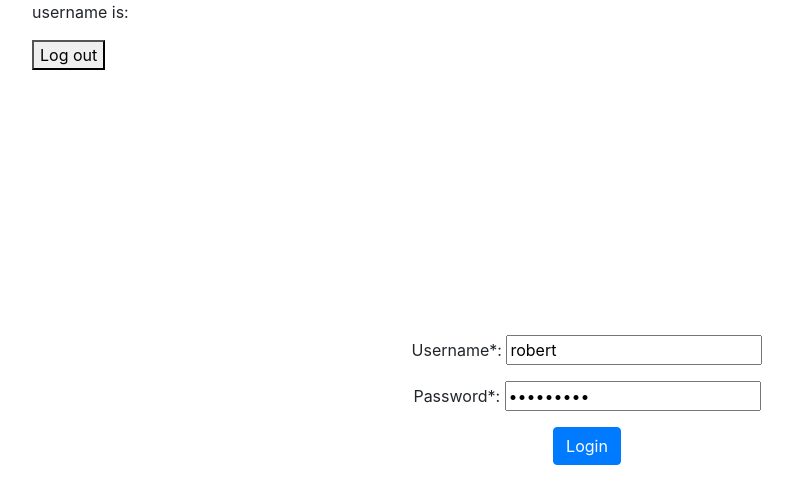
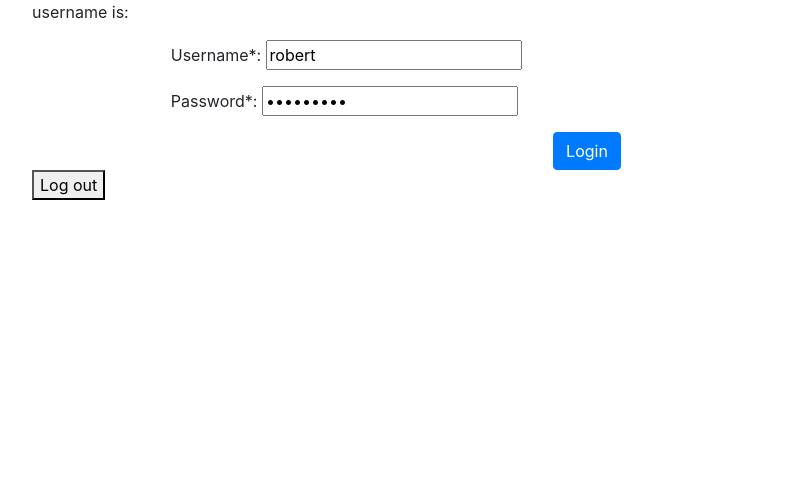
Before and after one commit to AlaaEl-DinAhmed/orders, an Angular app: page /login in a window 1280 px wide. Shown: the top 504 px of the page, without its empty margins (53-846 px from the left). Built offline with nearby package versions, Linux system fonts and the light colour scheme.

Commit message:
adding auth-guard to home page

```diff
--- a/src/app/app-routing.module.ts
+++ b/src/app/app-routing.module.ts
@@ -4,6 +4,7 @@ import { LoginComponent } from './app/core/login/login.component';
 import { NotFoundComponent } from './app/core/not-found/not-found.component';
 import { HomeComponent } from './app/core/home/home.component';
 import { RegisterComponent } from './app/core/register/register.component';
+import { AuthGuard } from './services/auth-guard.service';
 
 const routes: Routes = [
   {
@@ -21,11 +22,16 @@ const routes: Routes = [
   },
   {
     path: 'home',
+    canActivate: [AuthGuard],
     component: HomeComponent
   },
   {
+    path: 'not-found',
+    component: NotFoundComponent
+  },
+  {
     path: '**',
-    component: NotFoundComponent
+    redirectTo: 'not-found'
   }
 ];
 
--- a/src/app/app.module.ts
+++ b/src/app/app.module.ts
@@ -12,6 +12,7 @@ import { HomeComponent } from './app/core/home/home.component';
 import { RegisterComponent } from './app/core/register/register.component';
 import { FooterComponent } from './app/footer/footer.component';
 import { HeaderComponent } from './app/header/header.component';
+import { AuthGuard } from './services/auth-guard.service';
 
 @NgModule({
   declarations: [
@@ -27,9 +28,9 @@ import { HeaderComponent } from './app/header/header.component';
     BrowserModule,
     HttpClientModule,
     ReactiveFormsModule,
-    AppRoutingModule,
+    AppRoutingModule
   ],
-  providers: [AuthService],
+  providers: [AuthService, AuthGuard],
   bootstrap: [AppComponent]
 })
 export class AppModule { }
--- a/src/app/app/core/login/login.component.scss
+++ b/src/app/app/core/login/login.component.scss
@@ -1,10 +1,6 @@
 .login{
-    position: absolute;
-    top: 50%;
-    left: 50%;
-    transform: translate(-50%, -50%);
     width: 75%;
-    text-align: center;
+    margin: auto;
 }
 .custom--btn{
     display: flex;
--- a/src/app/app/core/login/login.component.ts
+++ b/src/app/app/core/login/login.component.ts
@@ -27,7 +27,7 @@ export class LoginComponent implements OnInit {
   login() {
     const credentials: UserLogin = this.loginForm.value;
     this.isSuccess = true;
-    this.userService.login(credentials).subscribe(
+    this.userService.logIn(credentials).subscribe(
       response => {
         if (response) {
           this.isSuccess = false;
--- /dev/null
+++ b/src/app/services/auth-guard.service.ts
@@ -0,0 +1,18 @@
+import { Injectable } from '@angular/core';
+import { CanActivate, Router } from '@angular/router';
+import { AuthService } from './auth.service';
+
+@Injectable()
+export class AuthGuard implements CanActivate {
+    constructor(
+        private authService: AuthService,
+        private router: Router
+    ) { }
+    canActivate(): boolean {
+        if (this.authService.isAuthenticated()) {
+            return true;
+        }
+        this.router.navigate(['/register']);
+        return false;
+    }
+}
--- a/src/app/services/auth.service.ts
+++ b/src/app/services/auth.service.ts
@@ -11,6 +11,7 @@ import { Router } from '@angular/router';
 })
 export class AuthService {
   userName$ = new BehaviorSubject<string>(null);
+  loggedIn: boolean;
   constructor(
     private http: HttpClient,
     private router: Router
@@ -18,13 +19,14 @@ export class AuthService {
     this.userName$.next(localStorage.getItem('username'));
   }
 
-  login(credentials: UserLogin): Observable<Token> {
+  logIn(credentials: UserLogin): Observable<Token> {
     return this.http.post<Token>(`${environment.apiUrl}users/login`, credentials).pipe(
       tap(token => {
         localStorage.setItem('token', token.token);
         localStorage.setItem('username', credentials.username);
         this.userName$.next(credentials.username);
         this.router.navigate(['/home']);
+        this.loggedIn = true;
       }));
   }
 
@@ -45,4 +47,8 @@ export class AuthService {
     this.userName$.next(null);
     this.router.navigate(['/login']);
   }
+
+  isAuthenticated(): string {
+    return localStorage.getItem('username');
+  }
 }
```
